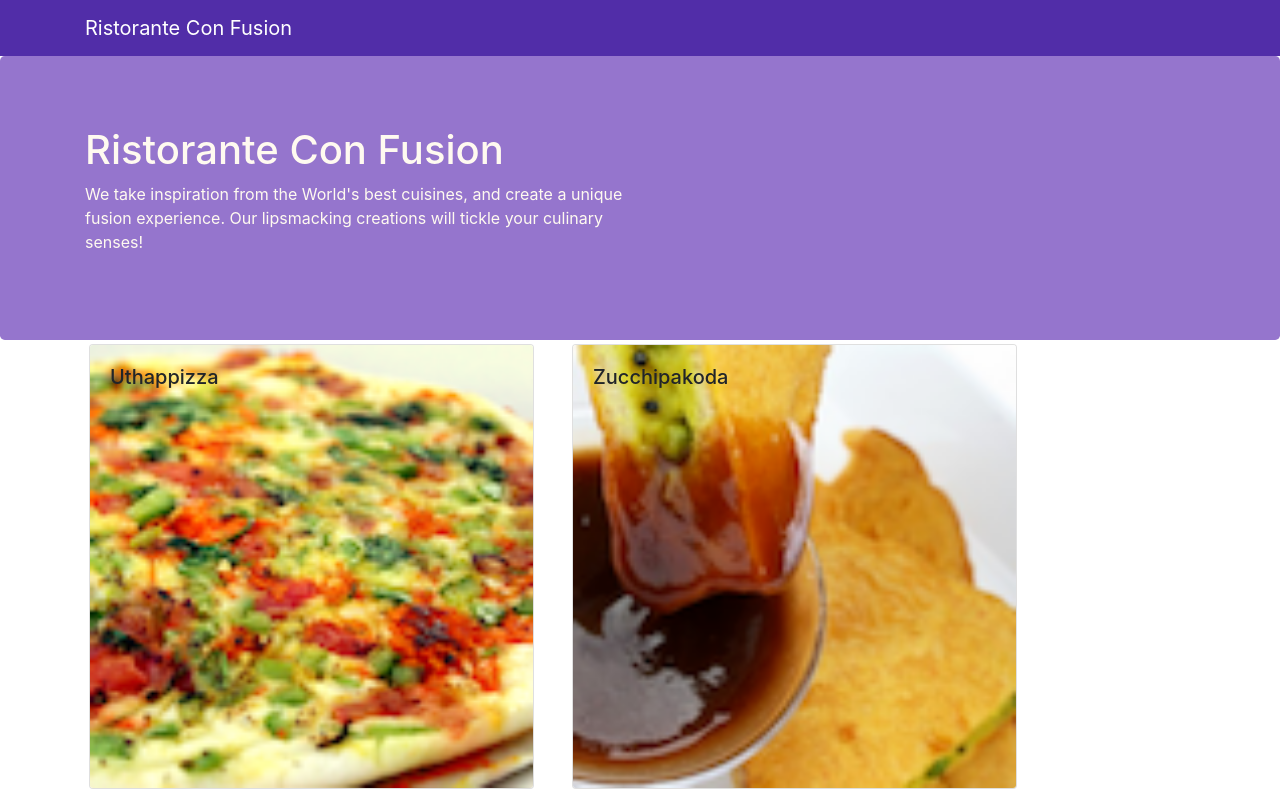
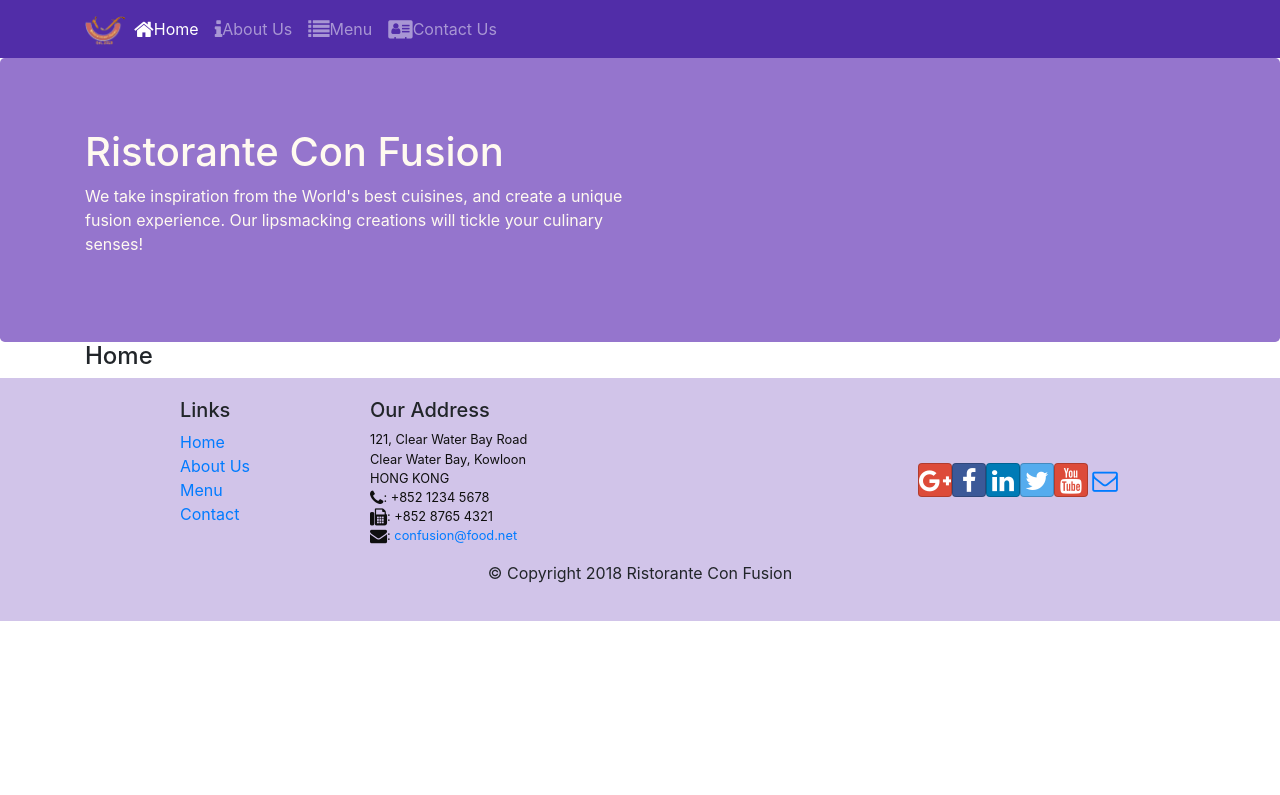
Before and after one commit to Arsenethierry/Front-End-Web-Development-with-React-assignment-3, a React (Create React App) app: page /home in a window 1280 px wide. Shown: the top 795 px of the page. Built offline with nearby package versions, Linux system fonts and the light colour scheme.

Commit message:
react Router

```diff
--- a/package.json
+++ b/package.json
@@ -15,6 +15,7 @@
     "react-bootstrap": "^2.0.4",
     "react-dom": "^17.0.2",
     "react-popper": "0.9.2",
+    "react-router-dom": "^4.2.2",
     "react-scripts": "4.0.3",
     "reactstrap": "5.0.0",
     "register-service-worker": "^1.7.2",
--- a/src/App.js
+++ b/src/App.js
@@ -1,17 +1,18 @@
 import React, { Component } from "react";
 import Main from './Components/Maincomponent';
 import './App.css';
+import { BrowserRouter } from 'react-router-dom';
 
 
 class App extends Component{
 
   render(){
     return(
-      <div className="App">
-
+      <BrowserRouter>
+      <div>
         <Main />
-
       </div>
+      </BrowserRouter>
     );
   }
 }
--- a/src/Components/FooterComponent.js
+++ b/src/Components/FooterComponent.js
@@ -1,4 +1,5 @@
 import React from 'react';
+import { Link } from 'react-router-dom';
 
 function Footer(props){
     return(
@@ -8,10 +9,10 @@
                 <div className="col-4 offset-1 col-sm-2">
                     <h5>Links</h5>
                     <ul className="list-unstyled">
-                        <li><a href="#">Home</a></li>
-                        <li><a href="#">About</a></li>
-                        <li><a href="#">Menu</a></li>
-                        <li><a href="contactus.html">Contact</a></li>
+                        <li><Link to="/home">Home</Link></li>
+                        <li><Link to="/aboutus">About Us</Link></li>
+                        <li><Link to="/menu">Menu</Link></li>
+                        <li><Link to="/contactus">Contact</Link></li>
                     </ul>
                 </div>
                 <div className="col-7 col-sm-5">
--- a/src/Components/HeaderComponent.js
+++ b/src/Components/HeaderComponent.js
@@ -1,13 +1,54 @@
 import React, {Component} from 'react';
-import { Navbar, NavbarBrand, Jumbotron } from "reactstrap";
+import { Navbar, NavbarBrand, Nav, NavbarToggler, Collapse, NavItem, Jumbotron } from "reactstrap";
+import {NavLink } from 'react-router-dom';
 
 class Header extends Component{
+    constructor(props){
+        super(props);
+        this.state={
+            isNavOpen: false
+        };
+        this.toggleNav= this.toggleNav.bind(this);
+    }
+
+    toggleNav(){
+        this.setState({
+            isNavOpen: !this.state.isNavOpen
+        });
+    }
     render(){
         return(
             <>
-        <Navbar dark>
+        <Navbar dark expand="md">
           <div className="container">
-            <NavbarBrand href="/">Ristorante Con Fusion</NavbarBrand>
+              <NavbarToggler onClick={this.toggleNav} />
+            <NavbarBrand className="mr-auto" href="/">
+                <img src="assets/images/logo.png"height="30" width="41" alt="Ristorante Con Fusion" />
+            </NavbarBrand>
+            <Collapse isOpen={this.state.isNavOpen} navbar>
+            <Nav navbar>
+                <NavItem>
+                    <NavLink className="nav-link" to="/home">
+                        <span className="fa fa-home fa-lg"></span>Home
+                    </NavLink>
+                </NavItem>
+                <NavItem>
+                    <NavLink className="nav-link" to="/aboutus">
+                        <span className="fa fa-info fa-lg"></span>About Us
+                    </NavLink>
+                </NavItem>
+                <NavItem>
+                    <NavLink className="nav-link" to="/menu">
+                        <span className="fa fa-list fa-lg"></span>Menu
+                    </NavLink>
+                </NavItem>
+                <NavItem>
+                    <NavLink className="nav-link" to="/contactus">
+                        <span className="fa fa-address-card fa-lg"></span>Contact Us
+                    </NavLink>
+                </NavItem>
+            </Nav>
+            </Collapse>
           </div>
         </Navbar>
         <Jumbotron id="jumbotron">
--- /dev/null
+++ b/src/Components/HomeComponent.js
@@ -0,0 +1,10 @@
+import React from 'react';
+
+function Home(props){
+    return(
+        <div className="container">
+            <h4>Home</h4>
+        </div>
+    );
+}
+export default Home;
--- a/src/Components/Maincomponent.js
+++ b/src/Components/Maincomponent.js
@@ -1,16 +1,17 @@
 import React, { Component } from "react";
+import Home from "./HomeComponent";
 import Menu from './Menu';
 import DishDetail from './Dishdetail';
 import Header from "./HeaderComponent";
 import Footer from './FooterComponent';
 import { DISHES } from '../Shared/Dishes';
+import { Route, Redirect, Switch } from 'react-router-dom';
 
 class Main extends Component{
   constructor(props) {
     super(props);
     this.state = {
-      dishes: DISHES,
-      selectedDish: null
+      dishes: DISHES
     };
   }
 
@@ -19,13 +20,19 @@
 }
 
   render(){
+    const HomePage=()=>{
+      return(
+        <Home />
+      );
+    }
     return(
-
       <div>
-          <Header />
-        <Menu dishes={this.state.dishes}
-        onClick={(dishId) => this.onDishSelect(dishId)}/>
-        <DishDetail dish={this.state.dishes.filter((dish)=> dish.id === this.state.selectedDish)[0]} />
+        <Header />
+        <Switch>
+          <Route path="/home" component={HomePage} />
+          <Route exact path="/menu" component={()=><Menu dishes={this.state.dishes} />} />
+          <Redirect to="/home" />
+        </Switch>
         <Footer />
       </div>
     );
```
Also changed, not shown: 2 other files (tests, documents, lock files or other folders).
